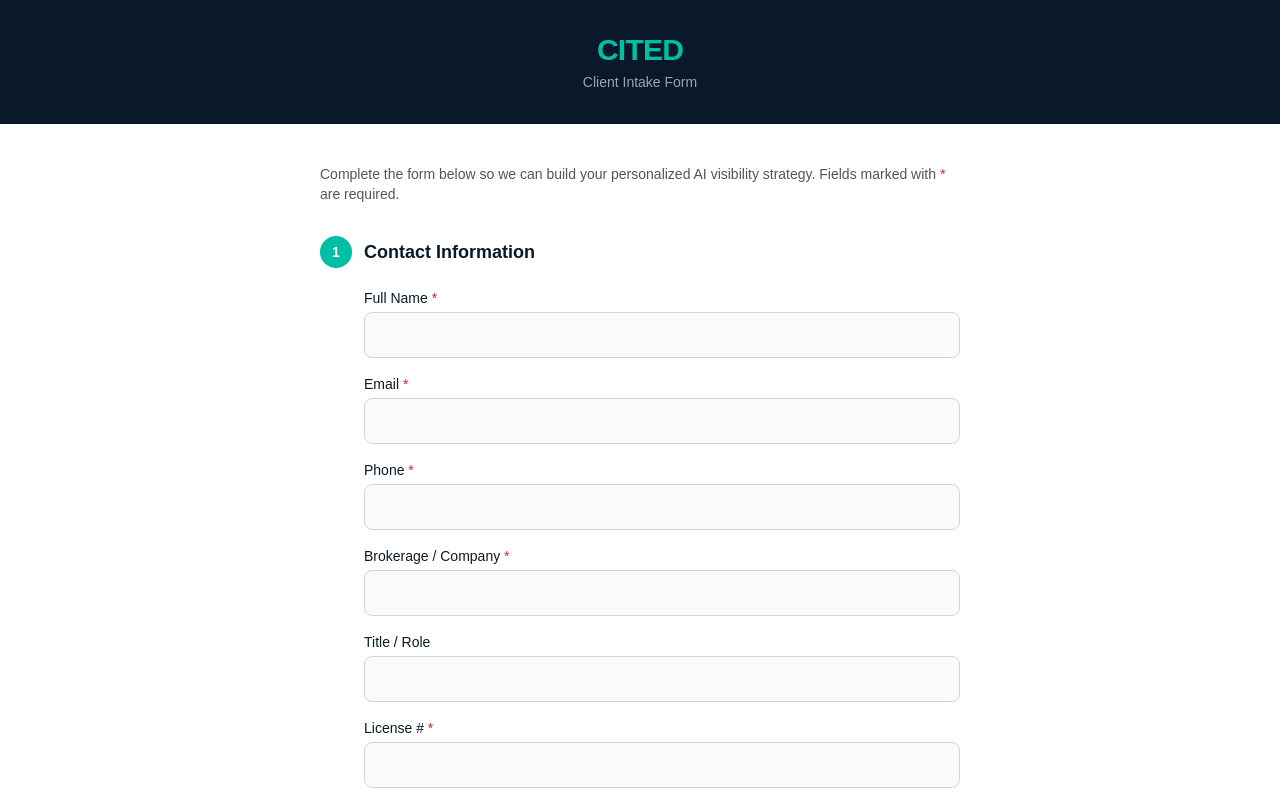
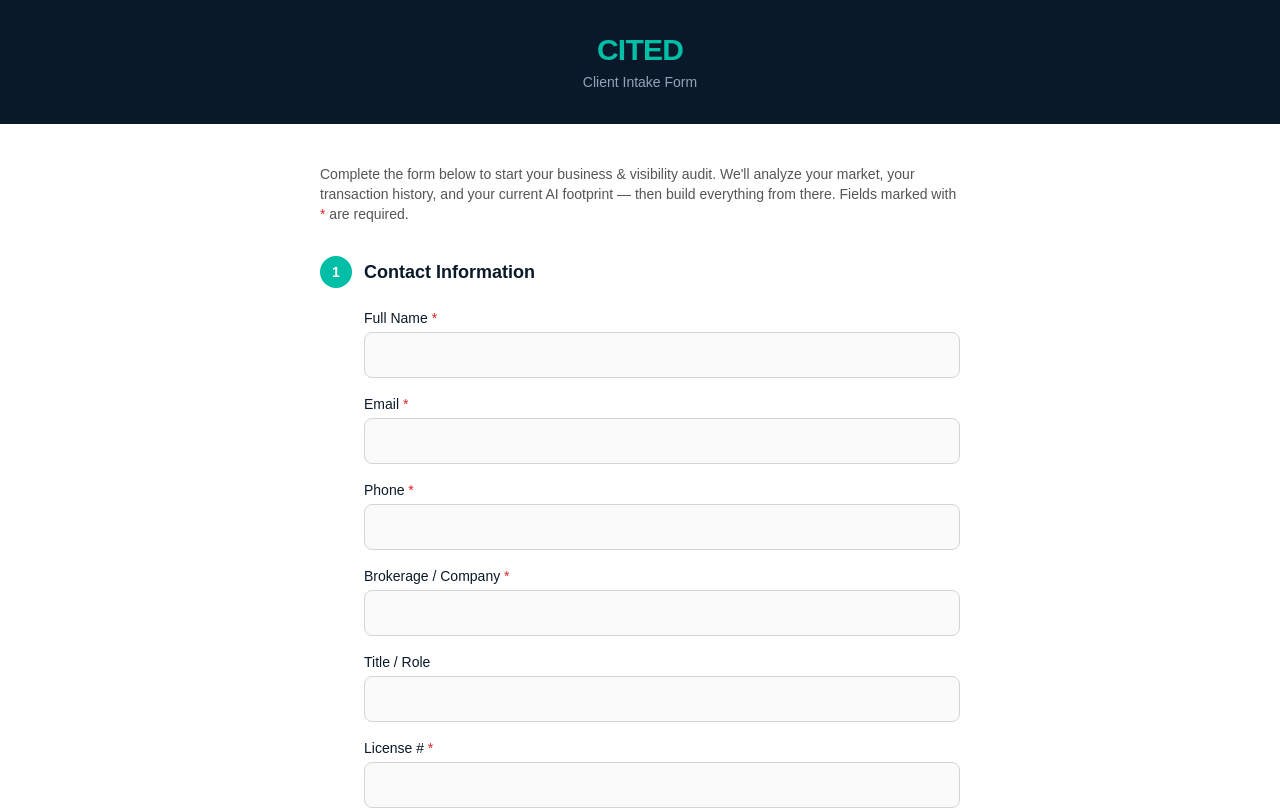
Before and after one commit to radleyraven/cited-dashboard, a Next.js app: page /intake in a window 1280 px wide. Shown: the top 810 px of the page. Built offline with nearby package versions, Linux system fonts and the light colour scheme; no server answers.

Commit message:
fix: intake — business & visibility audit framing on success screen and form intro

```diff
--- a/src/app/intake/page.tsx
+++ b/src/app/intake/page.tsx
@@ -236,7 +236,7 @@
             <div style={{ display: "flex", gap: "12px", marginBottom: "14px", alignItems: "flex-start" }}>
               <span style={{ color: "#00BFA6", fontWeight: 700, flexShrink: 0 }}>→</span>
               <p style={{ fontSize: "14px", color: "#cbd5e1", lineHeight: 1.7, margin: 0 }}>
-                <strong style={{ color: "#fff" }}>Your bios are being built now.</strong> Optimized profiles for Google, LinkedIn, Zillow, Yelp, and Realtor.com — ready within 48 hours.
+                <strong style={{ color: "#fff" }}>Your business &amp; visibility audit starts now.</strong> We'll analyze where you stand, build your positioning statement, and have your optimized platform copy ready within 48 hours.
               </p>
             </div>
             <div style={{ display: "flex", gap: "12px", alignItems: "flex-start" }}>
@@ -298,7 +298,7 @@
 
       <main className="max-w-2xl mx-auto px-4 py-10">
         <p className="mb-8 text-sm" style={{ color: "#555" }}>
-          Complete the form below so we can build your personalized AI visibility strategy.
+          Complete the form below to start your business &amp; visibility audit. We'll analyze your market, your transaction history, and your current AI footprint — then build everything from there.
           Fields marked with <span style={{ color: "#DC2626" }}>*</span> are required.
         </p>
 
```
